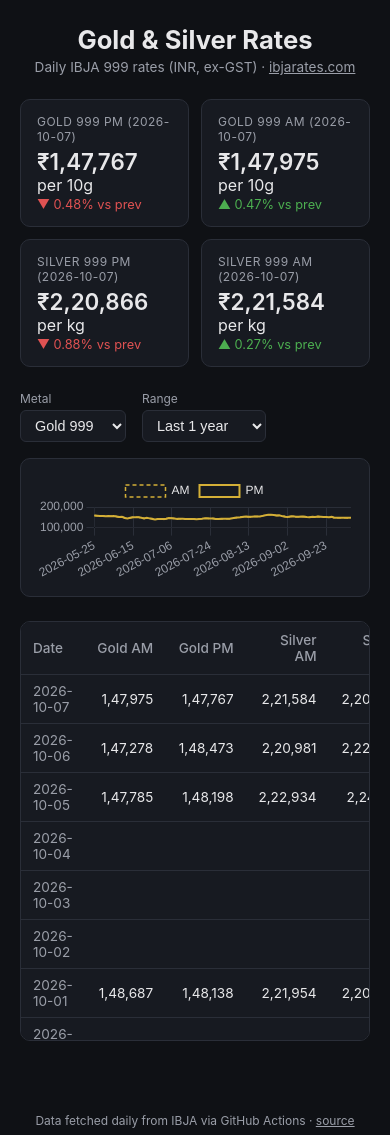
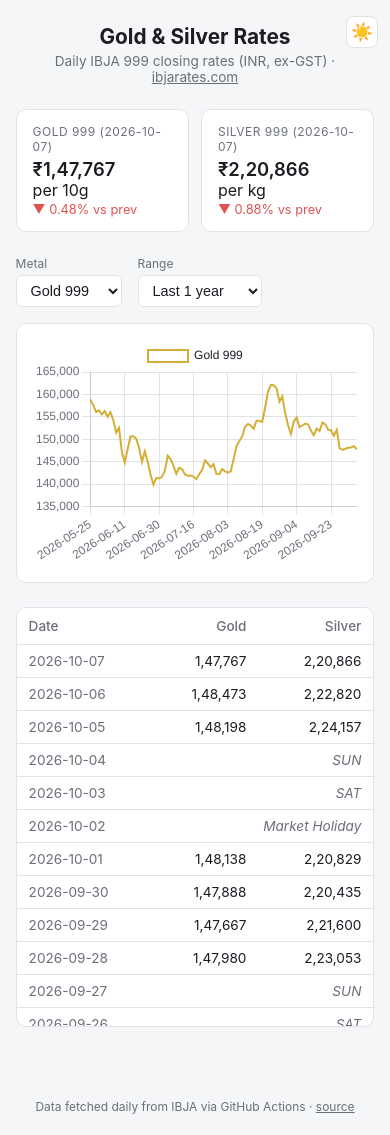
Before and after one commit to sumit-nathany/gold-silver-prices, a plain HTML site: page site/index.html in a window 390 px wide. Drawn offline with nearby package versions, Linux system fonts and the light colour scheme.

Commit message:
feat: responsive layout, dark/light toggle, PM-only pricing

```diff
--- a/site/app.js
+++ b/site/app.js
@@ -13,7 +13,7 @@ async function fetchYearCsv(year) {
 }
 
 function parseCsv(text) {
-  const lines = text.trim().split("\n");
+  const lines = text.trim().split(/\r?\n/);
   const headers = lines[0].split(",");
   return lines.slice(1).map((line) => {
     const cells = line.split(",");
@@ -37,10 +37,8 @@ async function loadAllData() {
     .flat()
     .map((r) => ({
       date: r.date,
-      gold_am: toNum(r.gold_999_am),
-      gold_pm: toNum(r.gold_999_pm),
-      silver_am: toNum(r.silver_999_am),
-      silver_pm: toNum(r.silver_999_pm),
+      gold: toNum(r.gold_999_pm),
+      silver: toNum(r.silver_999_pm),
       reason: r.reason || "",
     }))
     .sort((a, b) => a.date.localeCompare(b.date));
@@ -52,7 +50,7 @@ function formatInr(n) {
 }
 
 function renderCards() {
-  const tradingRows = allRows.filter((r) => r.gold_pm !== null);
+  const tradingRows = allRows.filter((r) => r.gold !== null);
   const cardsEl = document.getElementById("cards");
   if (tradingRows.length === 0) {
     cardsEl.innerHTML = '<div class="card">No data available</div>';
@@ -81,10 +79,8 @@ function renderCards() {
   };
 
   cardsEl.innerHTML = [
-    makeCard(`Gold 999 PM (${latest.date})`, latest.gold_pm, prev?.gold_pm, "per 10g"),
-    makeCard(`Gold 999 AM (${latest.date})`, latest.gold_am, prev?.gold_am, "per 10g"),
-    makeCard(`Silver 999 PM (${latest.date})`, latest.silver_pm, prev?.silver_pm, "per kg"),
-    makeCard(`Silver 999 AM (${latest.date})`, latest.silver_am, prev?.silver_am, "per kg"),
+    makeCard(`Gold 999 (${latest.date})`, latest.gold, prev?.gold, "per 10g"),
+    makeCard(`Silver 999 (${latest.date})`, latest.silver, prev?.silver, "per kg"),
   ].join("");
 }
 
@@ -100,12 +96,11 @@ function filterByRange(rows, rangeValue) {
 function renderChart() {
   const metal = document.getElementById("metal").value;
   const range = document.getElementById("range").value;
-  const rows = filterByRange(allRows, range).filter((r) => r[`${metal}_pm`] !== null);
+  const rows = filterByRange(allRows, range).filter((r) => r[metal] !== null);
 
   const labels = rows.map((r) => r.date);
-  const amData = rows.map((r) => r[`${metal}_am`]);
-  const pmData = rows.map((r) => r[`${metal}_pm`]);
-  const color = metal === "gold" ? "#d4af37" : "#c0c0c8";
+  const data = rows.map((r) => r[metal]);
+  const color = metal === "gold" ? "#d4af37" : "#8a8f99";
 
   const ctx = document.getElementById("priceChart").getContext("2d");
   if (chart) chart.destroy();
@@ -115,18 +110,8 @@ function renderChart() {
       labels,
       datasets: [
         {
-          label: "AM",
-          data: amData,
-          borderColor: color,
-          backgroundColor: "transparent",
-          borderWidth: 1.5,
-          borderDash: [4, 3],
-          pointRadius: 0,
-          tension: 0,
-        },
-        {
-          label: "PM",
-          data: pmData,
+          label: metal === "gold" ? "Gold 999" : "Silver 999",
+          data,
           borderColor: color,
           backgroundColor: "transparent",
           borderWidth: 2,
@@ -137,16 +122,18 @@ function renderChart() {
     },
     options: {
       responsive: true,
+      maintainAspectRatio: false,
       interaction: { mode: "index", intersect: false },
       scales: {
-        x: { ticks: { color: "#9a9ea8", maxTicksLimit: 10 }, grid: { color: "#2a2e38" } },
-        y: { ticks: { color: "#9a9ea8" }, grid: { color: "#2a2e38" } },
+        x: { ticks: { color: "var(--text-dim)", maxTicksLimit: 8 }, grid: { color: "var(--border)" } },
+        y: { ticks: { color: "var(--text-dim)" }, grid: { color: "var(--border)" } },
       },
       plugins: {
-        legend: { labels: { color: "#e8e8ea" } },
+        legend: { labels: { color: "var(--text)" } },
       },
     },
   });
+  applyChartTheme();
 }
 
 function renderTable() {
@@ -154,26 +141,79 @@ function renderTable() {
   const rowsDesc = [...allRows].reverse();
   tbody.innerHTML = rowsDesc
     .map((r) => {
-      const isNonTrading = r.gold_am === null && r.gold_pm === null;
+      const isNonTrading = r.gold === null && r.silver === null;
       if (isNonTrading) {
         return `<tr class="non-trading">
           <td>${r.date}</td>
-          <td colspan="4">${r.reason}</td>
+          <td colspan="2">${r.reason}</td>
         </tr>`;
       }
       const note = r.reason ? ` title="${r.reason}"` : "";
       return `<tr${note}>
         <td>${r.date}</td>
-        <td>${formatInr(r.gold_am)}</td>
-        <td>${formatInr(r.gold_pm)}</td>
-        <td>${formatInr(r.silver_am)}</td>
-        <td>${formatInr(r.silver_pm)}${r.reason ? " *" : ""}</td>
+        <td>${formatInr(r.gold)}</td>
+        <td>${formatInr(r.silver)}${r.reason ? " *" : ""}</td>
       </tr>`;
     })
     .join("");
 }
 
+function getStoredTheme() {
+  try {
+    return localStorage.getItem("theme");
+  } catch {
+    return null;
+  }
+}
+
+function storeTheme(theme) {
+  try {
+    localStorage.setItem("theme", theme);
+  } catch {
+    /* ignore */
+  }
+}
+
+function applyChartTheme() {
+  if (!chart) return;
+  const styles = getComputedStyle(document.documentElement);
+  const textDim = styles.getPropertyValue("--text-dim").trim();
+  const border = styles.getPropertyValue("--border").trim();
+  const text = styles.getPropertyValue("--text").trim();
+  chart.options.scales.x.ticks.color = textDim;
+  chart.options.scales.x.grid.color = border;
+  chart.options.scales.y.ticks.color = textDim;
+  chart.options.scales.y.grid.color = border;
+  chart.options.plugins.legend.labels.color = text;
+  chart.update();
+}
+
+function setTheme(theme) {
+  const root = document.documentElement;
+  if (theme === "light") {
+    root.setAttribute("data-theme", "light");
+  } else {
+    root.removeAttribute("data-theme");
+  }
+  document.getElementById("themeToggle").textContent = theme === "light" ? "☀️" : "🌙";
+  storeTheme(theme);
+  applyChartTheme();
+}
+
+function initTheme() {
+  const stored = getStoredTheme();
+  const prefersLight = window.matchMedia("(prefers-color-scheme: light)").matches;
+  const initial = stored || (prefersLight ? "light" : "dark");
+  setTheme(initial);
+
+  document.getElementById("themeToggle").addEventListener("click", () => {
+    const current = document.documentElement.getAttribute("data-theme") === "light" ? "light" : "dark";
+    setTheme(current === "light" ? "dark" : "light");
+  });
+}
+
 async function init() {
+  initTheme();
   await loadAllData();
   renderCards();
   renderChart();
--- a/site/index.html
+++ b/site/index.html
@@ -9,8 +9,9 @@
 </head>
 <body>
   <header>
+    <button id="themeToggle" aria-label="Toggle dark/light mode" title="Toggle theme">🌙</button>
     <h1>Gold &amp; Silver Rates</h1>
-    <p class="subtitle">Daily IBJA 999 rates (INR, ex-GST) &middot; <a href="https://ibjarates.com" target="_blank" rel="noopener">ibjarates.com</a></p>
+    <p class="subtitle">Daily IBJA 999 closing rates (INR, ex-GST) &middot; <a href="https://ibjarates.com" target="_blank" rel="noopener">ibjarates.com</a></p>
   </header>
 
   <main>
@@ -38,7 +39,7 @@
     </section>
 
     <section class="chart-wrap">
-      <canvas id="priceChart" height="100"></canvas>
+      <canvas id="priceChart"></canvas>
     </section>
 
     <section class="table-wrap">
@@ -46,10 +47,8 @@
         <thead>
           <tr>
             <th>Date</th>
-            <th>Gold AM</th>
-            <th>Gold PM</th>
-            <th>Silver AM</th>
-            <th>Silver PM</th>
+            <th>Gold</th>
+            <th>Silver</th>
           </tr>
         </thead>
         <tbody></tbody>
--- a/site/style.css
+++ b/site/style.css
@@ -6,6 +6,14 @@
   --border: #2a2e38;
   --text: #e8e8ea;
   --text-dim: #9a9ea8;
+}
+
+:root[data-theme="light"] {
+  --bg: #f5f6f8;
+  --panel: #ffffff;
+  --border: #e0e2e7;
+  --text: #1a1c22;
+  --text-dim: #6b6f7a;
 }
 
 * { box-sizing: border-box; }
@@ -18,6 +26,7 @@ body {
 }
 
 header {
+  position: relative;
   padding: 24px 20px 8px;
   text-align: center;
 }
@@ -35,10 +44,28 @@ header h1 {
 
 .subtitle a { color: var(--text-dim); }
 
+#themeToggle {
+  position: absolute;
+  top: 20px;
+  right: 20px;
+  background: var(--panel);
+  border: 1px solid var(--border);
+  color: var(--text);
+  border-radius: 8px;
+  width: 36px;
+  height: 36px;
+  font-size: 1.1rem;
+  cursor: pointer;
+  display: flex;
+  align-items: center;
+  justify-content: center;
+}
+
 main {
-  max-width: 900px;
+  max-width: 1100px;
+  width: 95%;
   margin: 0 auto;
-  padding: 16px 20px 40px;
+  padding: 16px 0 40px;
 }
 
 .cards {
@@ -110,6 +137,22 @@ select {
   border-radius: 10px;
   padding: 16px;
   margin-bottom: 24px;
+  height: 320px;
+  position: relative;
+}
+
+.chart-wrap canvas {
+  position: absolute;
+  left: 16px;
+  right: 16px;
+  top: 16px;
+  bottom: 16px;
+  width: calc(100% - 32px) !important;
+  height: calc(100% - 32px) !important;
+}
+
+@media (max-width: 480px) {
+  .chart-wrap { height: 260px; }
 }
 
 .table-wrap {
@@ -160,3 +203,11 @@ footer {
 }
 
 footer a { color: var(--text-dim); }
+
+@media (max-width: 480px) {
+  header h1 { font-size: 1.3rem; }
+  #themeToggle { top: 16px; right: 12px; width: 32px; height: 32px; }
+  main { width: 92%; }
+  .cards { grid-template-columns: repeat(auto-fit, minmax(130px, 1fr)); }
+  .card .value { font-size: 1.15rem; }
+}
```
